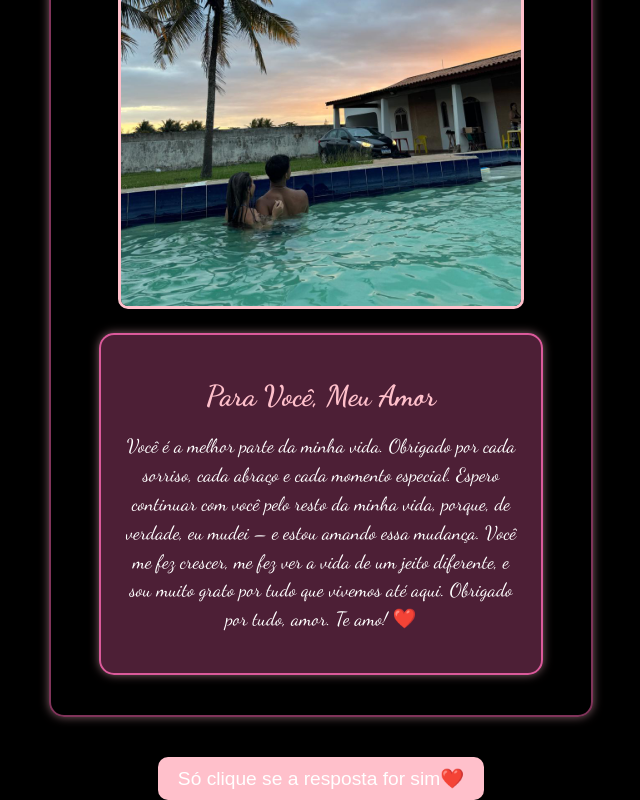
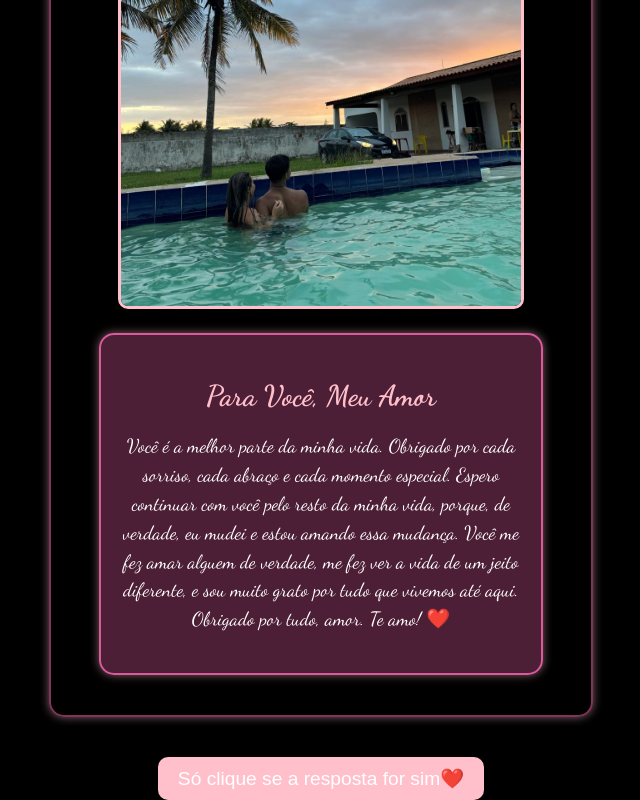
Before and after one commit to FwdexTR/meu-site, a plain HTML site: page index.html in a window 1280 px wide. Shown: the part 8848-9648 px from the top of the page, without its empty margins (319-959 px from the left). Drawn offline with Linux system fonts and the light colour scheme.

Commit message:
Update index.html

```diff
--- a/index.html
+++ b/index.html
@@ -120,7 +120,7 @@
 
         <section class="mensagem agradecimento">
             <h2>Para Você, Meu Amor</h2>
-            <p>Você é a melhor parte da minha vida. Obrigado por cada sorriso, cada abraço e cada momento especial. Espero continuar com você pelo resto da minha vida, porque, de verdade, eu mudei – e estou amando essa mudança. Você me fez crescer, me fez ver a vida de um jeito diferente, e sou muito grato por tudo que vivemos até aqui.
+            <p>Você é a melhor parte da minha vida. Obrigado por cada sorriso, cada abraço e cada momento especial. Espero continuar com você pelo resto da minha vida, porque, de verdade, eu mudei e estou amando essa mudança. Você me fez amar alguem de verdade, me fez ver a vida de um jeito diferente, e sou muito grato por tudo que vivemos até aqui.
                 Obrigado por tudo, amor. Te amo! ❤️</p>
         </section>
     </main>
```
